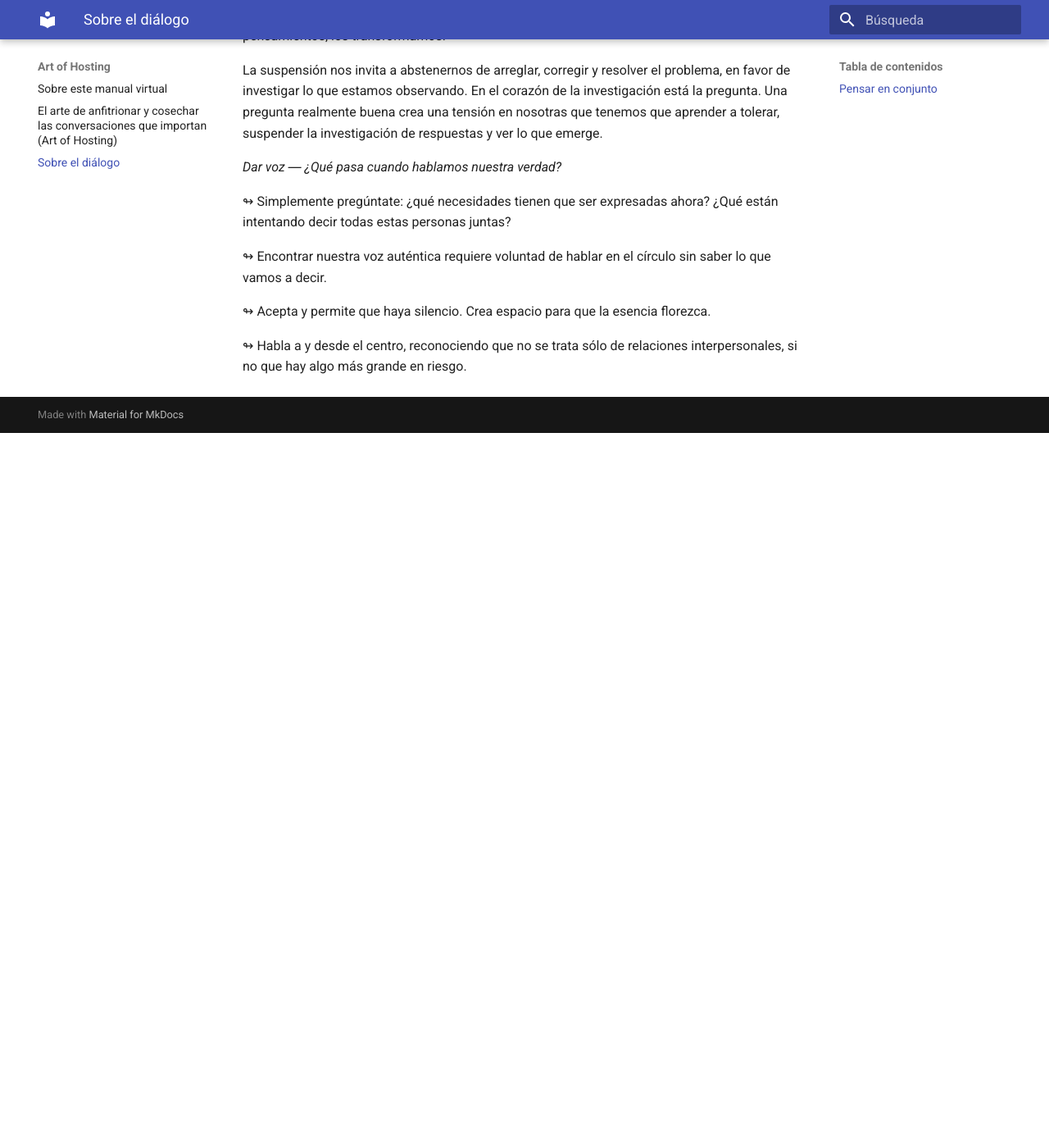
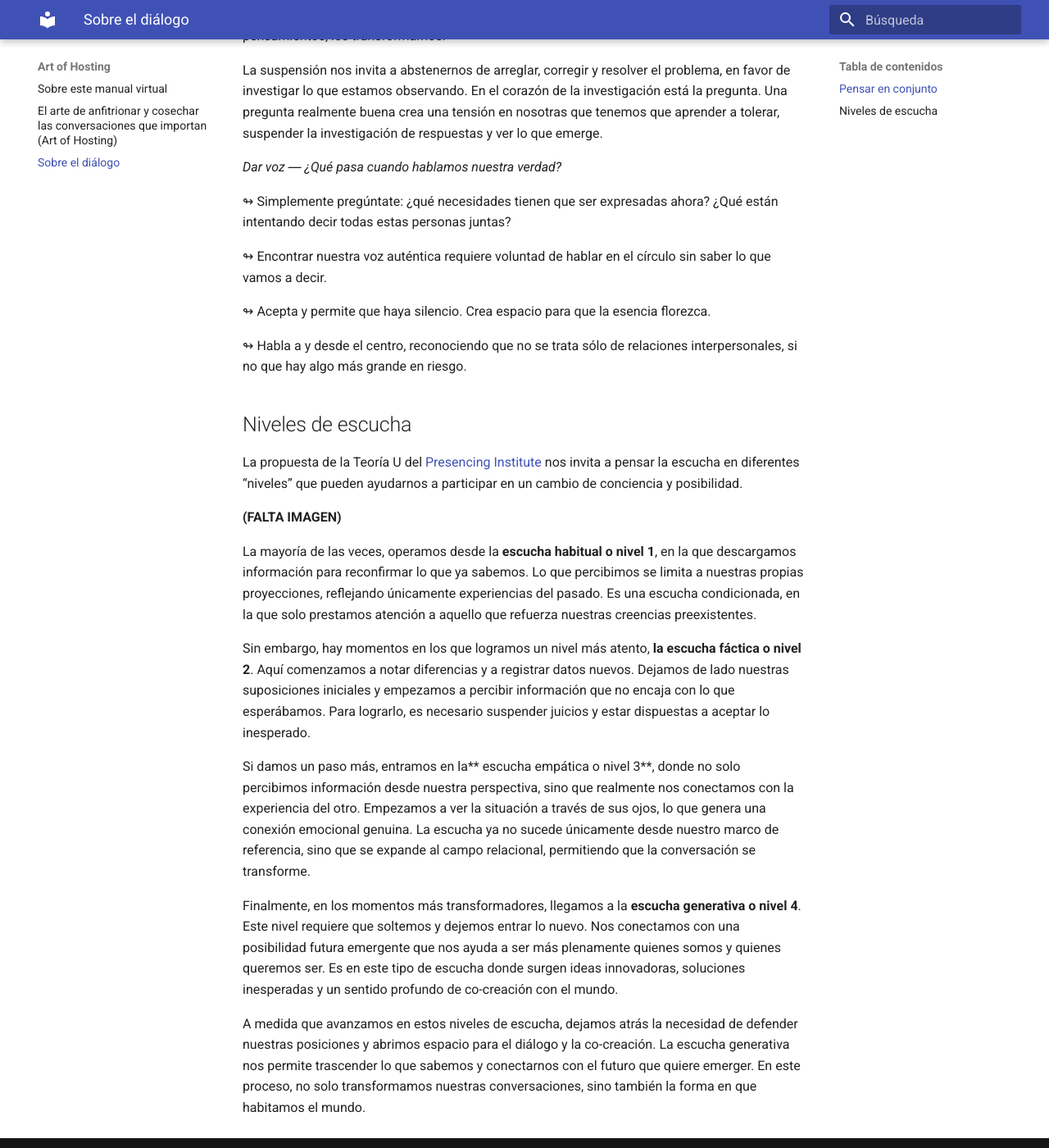
Before and after one commit to art-of-hosting/art-of-hosting.github.io, an MkDocs documentation site: the page built from docs/otrapagina2.md, in a window 1280 px wide and 1400 px high, scrolled down 1863 px. Shown: the whole window at 82% size. Built offline with MkDocs 1.6.1 and Material for MkDocs 9.7.7, drawn with Linux system fonts in a browser that asks for light colours; before the commit the page ends 2391 px from its top, so only the background shows below that.

Commit message:
Update otrapagina2.md

```diff
--- a/docs/otrapagina2.md
+++ b/docs/otrapagina2.md
@@ -50,3 +50,19 @@ _Dar voz ― ¿Qué pasa cuando hablamos nuestra verdad?_
 ↬ Acepta y permite que haya silencio. Crea espacio para que la esencia florezca.
 
 ↬ Habla a y desde el centro, reconociendo que no se trata sólo de relaciones interpersonales, si no que hay algo más grande en riesgo.
+
+
+## Niveles de escucha
+La propuesta de la Teoría U del [Presencing Institute](https://presencinginstitute.org/) nos invita a pensar la escucha en diferentes “niveles” que pueden ayudarnos a participar en un cambio de conciencia y posibilidad.
+
+**(FALTA IMAGEN)**
+
+La mayoría de las veces, operamos desde la **escucha habitual o nivel 1**, en la que descargamos información para reconfirmar lo que ya sabemos. Lo que percibimos se limita a nuestras propias proyecciones, reflejando únicamente experiencias del pasado. Es una escucha condicionada, en la que solo prestamos atención a aquello que refuerza nuestras creencias preexistentes.
+
+Sin embargo, hay momentos en los que logramos un nivel más atento, **la escucha fáctica o nivel 2**. Aquí comenzamos a notar diferencias y a registrar datos nuevos. Dejamos de lado nuestras suposiciones iniciales y empezamos a percibir información que no encaja con lo que esperábamos. Para lograrlo, es necesario suspender juicios y estar dispuestas a aceptar lo inesperado.
+
+Si damos un paso más, entramos en la** escucha empática o nivel 3**, donde no solo percibimos información desde nuestra perspectiva, sino que realmente nos conectamos con la experiencia del otro. Empezamos a ver la situación a través de sus ojos, lo que genera una conexión emocional genuina. La escucha ya no sucede únicamente desde nuestro marco de referencia, sino que se expande al campo relacional, permitiendo que la conversación se transforme.
+
+Finalmente, en los momentos más transformadores, llegamos a la **escucha generativa o nivel 4**. Este nivel requiere que soltemos y dejemos entrar lo nuevo. Nos conectamos con una posibilidad futura emergente que nos ayuda a ser más plenamente quienes somos y quienes queremos ser. Es en este tipo de escucha donde surgen ideas innovadoras, soluciones inesperadas y un sentido profundo de co-creación con el mundo.
+
+A medida que avanzamos en estos niveles de escucha, dejamos atrás la necesidad de defender nuestras posiciones y abrimos espacio para el diálogo y la co-creación. La escucha generativa nos permite trascender lo que sabemos y conectarnos con el futuro que quiere emerger. En este proceso, no solo transformamos nuestras conversaciones, sino también la forma en que habitamos el mundo.
```
